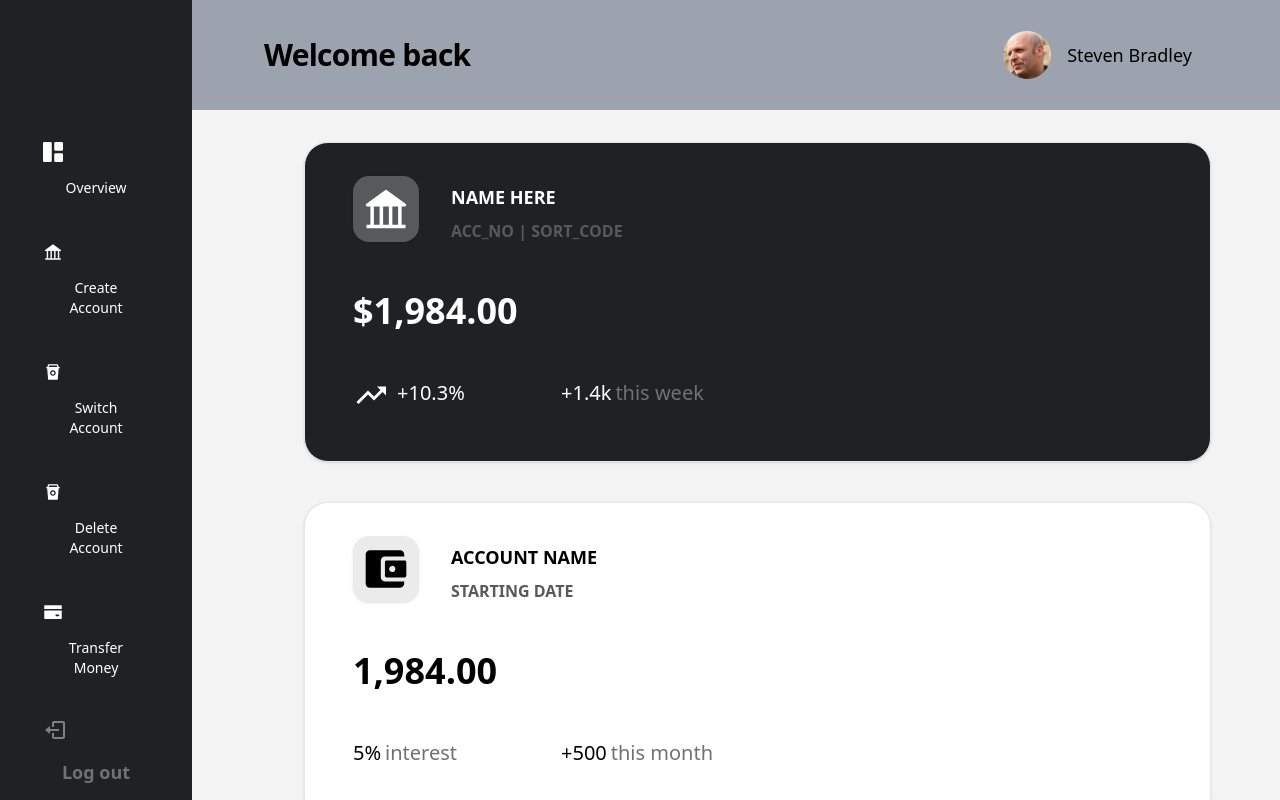
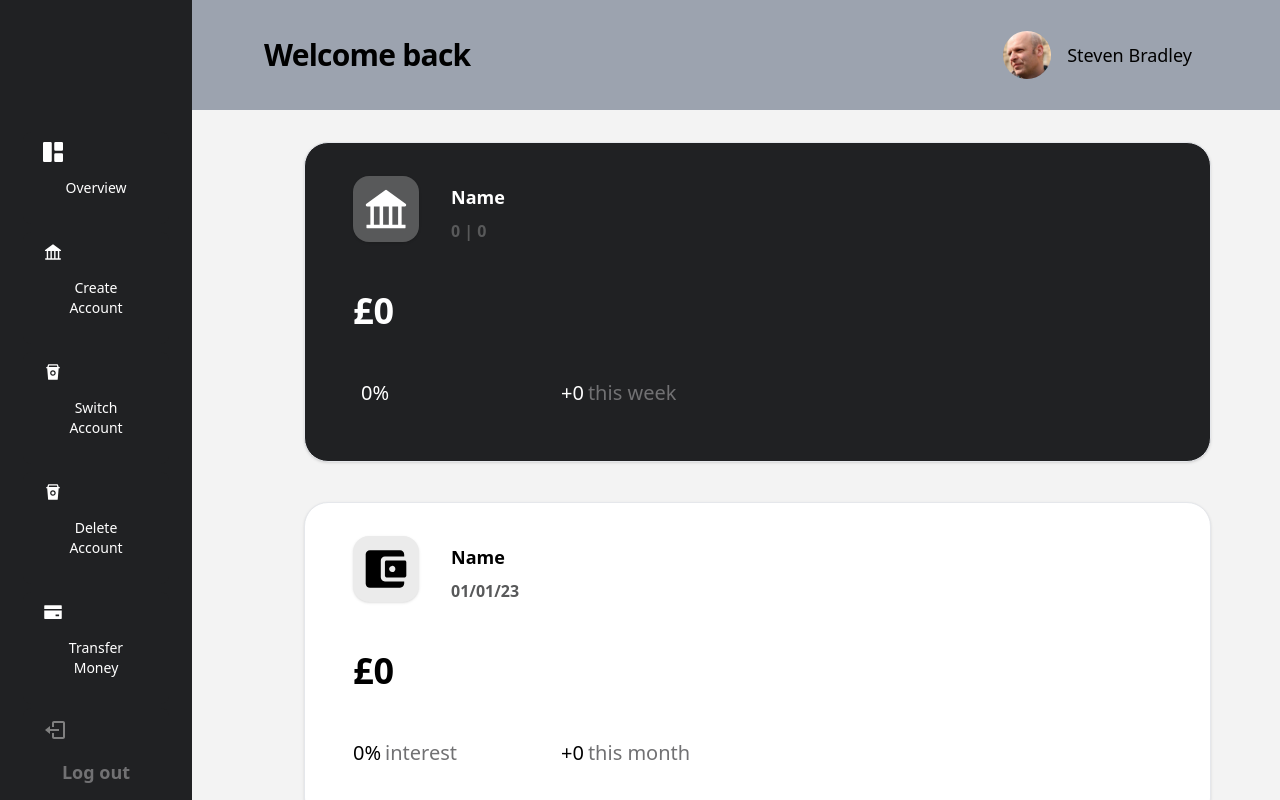
Before and after one commit to LMC-Enjoyers/mock-banking-website, a React (Create React App) app: page / in a window 1280 px wide. Built offline with nearby package versions, Linux system fonts and the light colour scheme.

Commit message:
Account Creation & Switching Functionality

```diff
--- a/src/App.tsx
+++ b/src/App.tsx
@@ -2,16 +2,36 @@ import Topbar from "./components/topbar/Topbar";
 import Sidebar from "./components/sidebar/Sidebar";
 import './App.css'
 import FeaturedInfo from "./components/featuredInfo/FeaturedInfo";
+import UserContext from "./components/CurrentData";
+import { useState } from "react";
+
+let initData = {
+  name: 'Name',
+  account_name: 'Name',
+  balance: 0,
+  interest: 0,
+  total_change: 0,
+  account_no: 0,
+  sort_code: 0,
+  start_date: '01/01/23',
+  saving_balance: 0,
+  saving_interest: 0,
+  month_change: 0,
+}
+
 
 function App() {
+  const [data, setData] = useState(initData)
   return (
     <div className="flex h-screen">
       <div className="flex flex-row flex-grow">
-        <Sidebar/>
-        <div className="flex flex-col flex-grow">
-          <Topbar/>
-          <FeaturedInfo/>
-        </div>
+        <UserContext.Provider value={{data, setData}}>
+          <Sidebar/>
+          <div className="flex flex-col flex-grow">
+            <Topbar/>
+              <FeaturedInfo/>
+          </div>
+        </UserContext.Provider>
       </div>
     </div>
   );
--- /dev/null
+++ b/src/components/CurrentData.ts
@@ -0,0 +1,4 @@
+import { createContext } from 'react';
+
+const UserContext = createContext(null);
+export default UserContext;
--- a/src/components/featuredInfo/FeaturedInfo.tsx
+++ b/src/components/featuredInfo/FeaturedInfo.tsx
@@ -1,14 +1,17 @@
-import React from "react";
-import { PieChart, Pie, Cell } from "recharts";
+import React, { useContext } from "react";
+import { PieChart, Pie, Cell, Legend } from "recharts";
 import { AiFillBank } from "react-icons/ai";
 import { BiTrendingDown } from "react-icons/bi";
 import { BiTrendingUp } from "react-icons/bi";
 import { IoMdWallet } from "react-icons/io";
+import UserContext from "../CurrentData";
 
 export default function FeaturedInfo() {
+
+  const {data} = useContext(UserContext)
   //measures the rate by which the money in your bank account has increases / decreased
   // if it has increased it will show a positive trend line, otherwise it will show a negative trend line
-  const moneyRate: number = 10.3;
+  const moneyRate: number = data.interest;
   let moneyRateIcon: any;
   let moneyRateString: string = moneyRate as unknown as string;
   if (moneyRate > 0) {
@@ -18,10 +21,26 @@ export default function FeaturedInfo() {
     moneyRateIcon = <BiTrendingDown size="20" />;
   }
 
+  const monthChange: number = data.month_change;
+  let monthChangeString: string = monthChange as unknown as string;
+  if (monthChange >= 0) {
+    monthChangeString = "+" + monthChange;
+  } else {
+    monthChangeString = "-" + monthChange;
+  }
+
+  const totalChange: number = data.total_change;
+  let totalChangeString: string = totalChange as unknown as string;
+  if (totalChange >= 0) {
+    totalChangeString = "+" + totalChange;
+  } else {
+    totalChangeString = "-" + totalChange;
+  }
+
   // colours used for the pie chart
   const colours = ["#1e1e1e", "#565656", "#a4a5a5"];
   // data for the pie chart
-  const data = [
+  const pieData = [
     { name: "Electronics", value: 400 },
     { name: "Laptops", value: 700 },
     { name: "Phones", value: 200 },
@@ -40,15 +59,15 @@ export default function FeaturedInfo() {
               </div>
               <div className="flex justify-center flex-col">
                 <div className="mb-2 mt-2 text-lg font-semibold text-white">
-                  NAME HERE
+                  {data.name}
                 </div>
                 <div className="text-base font-semibold whitespace-nowrap text-bank-light-grey">
-                  ACC_NO | SORT_CODE
+                  {data.account_no} | {data.sort_code}
                 </div>
               </div>
             </div>
             <div className="flex ml-12 mr-12 mt-12">
-              <div className="text-4xl text-white font-semibold">$1,984.00</div>
+              <div className="text-4xl text-white font-semibold">£{data.balance}</div>
             </div>
             <div className="flex flex-row ml-12 mr-12 mt-12">
               <div className="flex w-24 sm:w-40 flex-row">
@@ -58,7 +77,7 @@ export default function FeaturedInfo() {
                 </div>
               </div>
               <div className="flex flex-row ml-12 text-white text-xl">
-                +1.4k
+                {totalChangeString}
                 <span className="text-bank-letter-grey whitespace-nowrap ml-1">this week</span>
               </div>
             </div>
@@ -74,27 +93,27 @@ export default function FeaturedInfo() {
               </div>
               <div className="flex justify-center flex-col">
                 <div className="mb-2 mt-2 text-lg font-semibold">
-                  ACCOUNT NAME
+                  {data.account_name}
                 </div>
                 <div className="text-base font-semibold text-bank-light-grey">
-                  STARTING DATE
+                  {data.start_date}
                 </div>
               </div>
             </div>
             <div className="flex ml-12 mr-12 mt-12">
-              <div className="text-4xl font-semibold">1,984.00</div>
+              <div className="text-4xl font-semibold">£{data.saving_balance}</div>
             </div>
             <div className="flex flex-row ml-12 mr-12 mt-12">
               <div className="flex flex-row">
                 <div className="flex w-24 sm:w-40 text-xl">
-                  5%
+                  {data.saving_interest}%
                   <span className="text-bank-letter-grey whitespace-nowrap ml-1">
                     interest
                   </span>
                 </div>
               </div>
               <div className="flex flex-row ml-12 text-xl">
-                +500
+                {monthChangeString}
                 <span className="text-bank-letter-grey whitespace-nowrap ml-1">this month</span>
               </div>
             </div>
@@ -107,8 +126,9 @@ export default function FeaturedInfo() {
           <div className="text-center text-3xl">Top Categories</div>
           <div className="flex flex-shrink-0 justify-center">
             <PieChart width={500} height={500}>
+            <Legend verticalAlign="bottom" height={36}/>
               <Pie
-                data={data}
+                data={pieData}
                 dataKey="value"
                 nameKey="name"
                 cx="50%"
@@ -117,8 +137,9 @@ export default function FeaturedInfo() {
                 outerRadius={160}
                 fill="#1e1e1e"
                 paddingAngle={2}
+                label
               >
-                {data.map((entry, index) => (
+                {pieData.map((entry, index) => (
                   <Cell key={`cell-${index}`} fill={colours[index]} />
                 ))}
               </Pie>
--- a/src/components/sidebar/modals/Modals.tsx
+++ b/src/components/sidebar/modals/Modals.tsx
@@ -1,8 +1,9 @@
-import React from "react";
+import React, { useContext } from "react";
 import { AiFillBank } from "react-icons/ai";
 import { AiFillCreditCard } from "react-icons/ai";
 import { AiFillRest } from "react-icons/ai";
 import{ useState } from 'react';
+import UserContext from "../../CurrentData";
 
 const endpointRoot = "http://127.0.0.1:5050/";
 
@@ -31,15 +32,14 @@ export default function CreateAccount() {
   const handleSubmit = async (event: React.FormEvent<HTMLFormElement>) => {
     event.preventDefault();
     try {
-      const response = await fetch(endpointRoot + 'new_acc', {
+      const dataJSON = JSON.stringify(values)
+      await fetch(endpointRoot + 'new_acc', {
         method: 'POST',
         headers: {
           'Content-Type': 'application/json',
         },
-        body: JSON.stringify(values),
+        body: dataJSON,
       });
-      const data = await response;
-      console.log(data);
     } catch (error) {
       console.error(error);
     }
@@ -110,14 +110,16 @@ export default function CreateAccount() {
 }
 
 export function SwitchAccount() {
+  const {setData} = useContext(UserContext)
   const [showModal, setShowModal] = React.useState(false);
   const [accounts, setAccounts] = useState<Account[]>([]);
-  /* const [selectedAccount, setSelectedAccount] = useState<Account | null>(null); */
+  const [selectedAccount, setSelectedAccount] = useState<Account | null>(null);
 
   const getData = async () => {
     const response = await fetch(endpointRoot + 'acc');
     const data: Account[] = await response.json();
     setAccounts(data);
+    setSelectedAccount(data[0] || null)
   }
 
   const showAndUpdate = async () => {
@@ -125,11 +127,37 @@ export function SwitchAccount() {
     getData()
   }
 
-  /* const handleChange = (event: React.ChangeEvent<HTMLSelectElement>) => {
+  const handleChange = (event: React.ChangeEvent<HTMLSelectElement>) => {
     const selectedAccountId = event.target.value;
     const selectedAccount = accounts.find(account => account.id === selectedAccountId);
     setSelectedAccount(selectedAccount || null);
-  } */
+  }
+
+  const handleSubmit = async (event: React.FormEvent<HTMLFormElement>) => {
+    event.preventDefault();
+    try {
+      let data = {
+        name: 'Name',
+        account_name: 'Name',
+        balance: 0,
+        interest: 0,
+        total_change: 0,
+        account_no: '0',
+        sort_code: '0',
+        start_date: '01/01/23',
+        saving_balance: 0,
+        saving_interest: 0,
+        month_change: 0,
+      }
+      data.sort_code = selectedAccount.sort_code
+      data.account_no = selectedAccount.account_no
+      data.start_date = selectedAccount.create_time
+
+      setData(data)
+    } catch (error) {
+      console.error(error);
+    }
+  };
 
   return (
     <>
@@ -163,12 +191,12 @@ export function SwitchAccount() {
                 </div>
                 {/*body*/}
                 <div className="relative p-6 flex-auto">
-                  <form id="DeleteAccount">
+                  <form onSubmit={handleSubmit}>
                     <div className="grid gap-6 mb-6 md:grid-cols-2">
                     </div>
                     <div className="mb-6">
                         <label htmlFor="account_type" className="block mb-2 text-sm font-medium text-gray-900 dark:text-black">Account</label>
-                        <select /* onChange={handleChange} */ id="account_type" className="bg-gray-50 border border-gray-300 text-gray-900 text-sm rounded-lg focus:ring-blue-500 focus:border-blue-500 block w-full p-2.5 dark:bg-gray-700 dark:border-gray-600 dark:placeholder-gray-400 dark:text-white dark:focus:ring-blue-500 dark:focus:border-blue-500" required>
+                        <select onChange={handleChange} id="account_type" className="bg-gray-50 border border-gray-300 text-gray-900 text-sm rounded-lg focus:ring-blue-500 focus:border-blue-500 block w-full p-2.5 dark:bg-gray-700 dark:border-gray-600 dark:placeholder-gray-400 dark:text-white dark:focus:ring-blue-500 dark:focus:border-blue-500" required>
                           {accounts.map(account => (
                             <option key={account.id} value={account.id}>{account.account_no}</option>
                           ))}
--- a/src/db/controller/AccountController.ts
+++ b/src/db/controller/AccountController.ts
@@ -53,7 +53,7 @@ export class AccountController extends BaseController<Account> {
         return account.account_id;
     }
 
-    async getInterest(acc_id: string) {
+    async getInterest(acc_id: string): Promise<number> {
         await ensureInitialisedDB();
 
         const accountRepository = await AppDataSource.getRepository(Account);
--- a/src/db/view_data.ts
+++ b/src/db/view_data.ts
@@ -5,12 +5,19 @@ import { AccountController } from "./controller/AccountController";
 import { Account } from "./entity/account.entity";
 import { Transaction } from "./entity/transaction.entity";
 import { TransactionController } from "./controller/TransactionController";
+import { AccountTypeController } from "./controller/AccountTypeController";
+import { AccountType } from "./entity/account_type.entity";
 
 async function test() {
     // Display all users
     const u_c = new UserController();
     const users: User[] = await u_c.getAll();
     console.log("Users:", users);
+
+    // Display all account types
+    const at_c = new AccountTypeController();
+    const account_types: AccountType[] = await at_c.getAll();
+    console.log("Account Types:", account_types);
 
     // Get specific user
     const user = users[0];
```
Also changed, not shown: src/db/controller/AccountTypeController.ts (+15 -1 lines), src/server/app.ts (+3 -9 lines), 2 other files (tests, documents, lock files or other folders).
